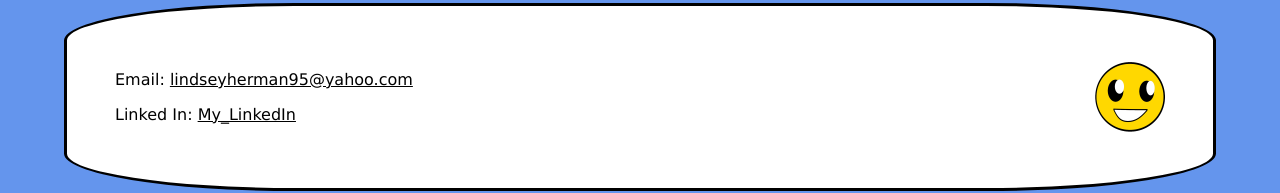
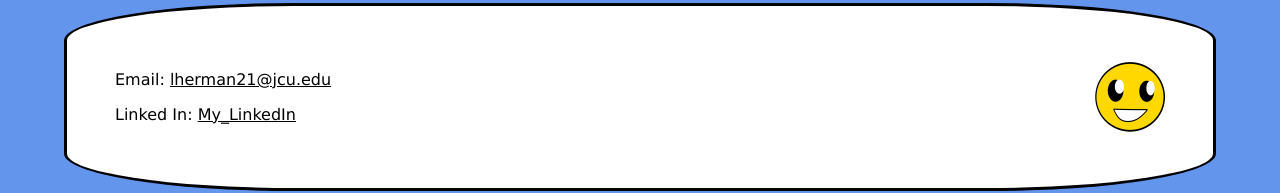
Before and after one commit to L1ndseyHerman/Personal-Website-ReactJS, a React (Create React App) app: page /contact in a window 1280 px wide. Shown: the part 396-589 px from the top of the page. Built offline with nearby package versions, Linux system fonts and the light colour scheme.

Commit message:
Whoops, meant to put my John Carroll email address.

```diff
--- a/src/pages/Contact.tsx
+++ b/src/pages/Contact.tsx
@@ -10,8 +10,8 @@ const Contact: React.FC = () => {
         <img className={classes.bob} src={bobImage} alt="Moving Bob!" />
         <p>
           Email:&nbsp;
-          <a href="mailto:lindseyherman95@yahoo.com" className={classes.link}>
-            lindseyherman95@yahoo.com
+          <a href="mailto:lherman21@jcu.edu" className={classes.link}>
+            lherman21@jcu.edu
           </a>
         </p>
         <p>
```
